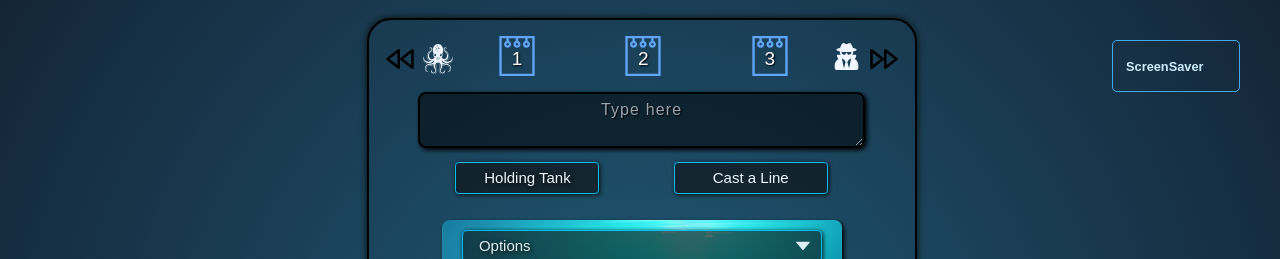
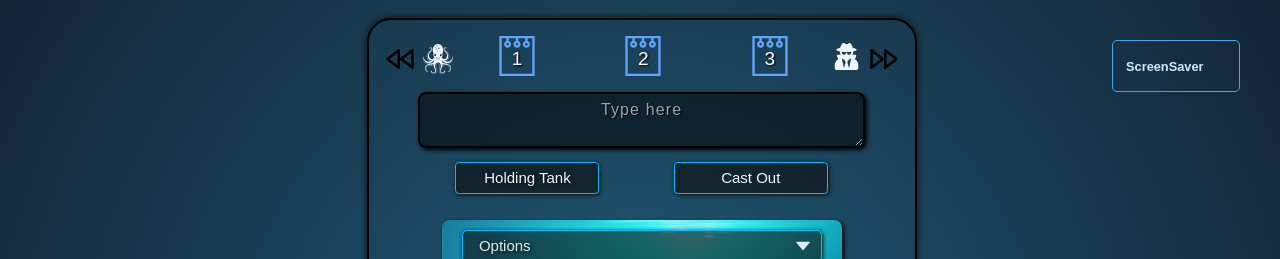
Before and after one commit to MyBaBB/MyBABB-Remember, a React (Vite) app: page / in a window 1280 px wide. Shown: the top 259 px of the page. Built offline with nearby package versions, Linux system fonts and the light colour scheme; some icons are missing.

Commit message:
added a cast a line button that emails

```diff
--- a/src/TodoFolder/NewTodoForm.jsx
+++ b/src/TodoFolder/NewTodoForm.jsx
@@ -155,7 +155,7 @@ export function NewTodoForm({ onSubmit }) {
           type="button"
           className=" w-[9rem] "
             >
-          <span className="font-PTSerif-Bold">Cast a Line</span>
+          <span className="font-PTSerif-Bold">Cast Out</span>
         </button>
       </a>
         </div>
```
